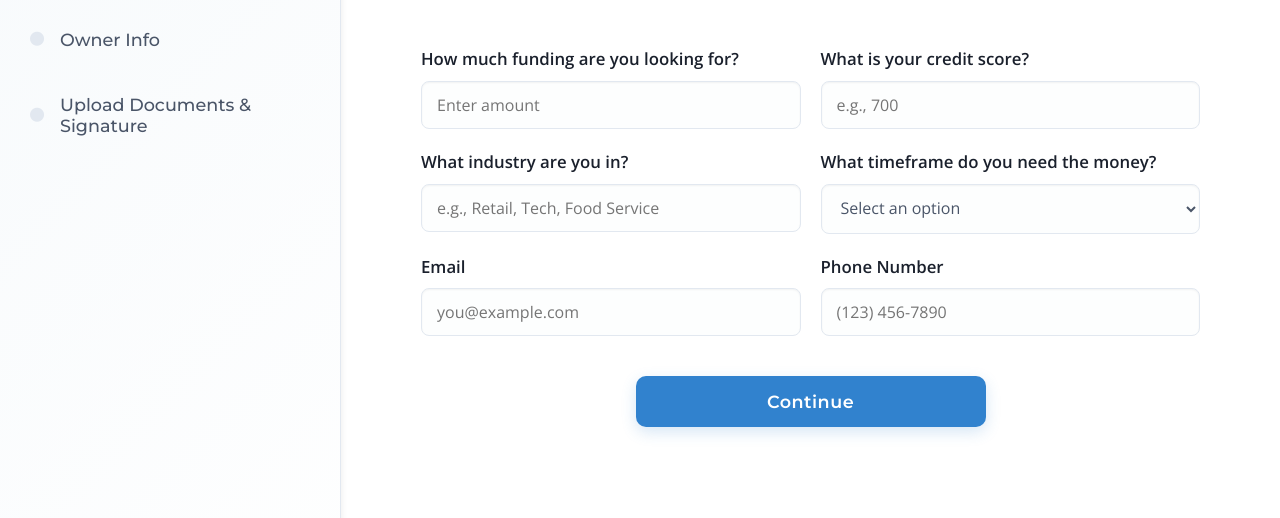
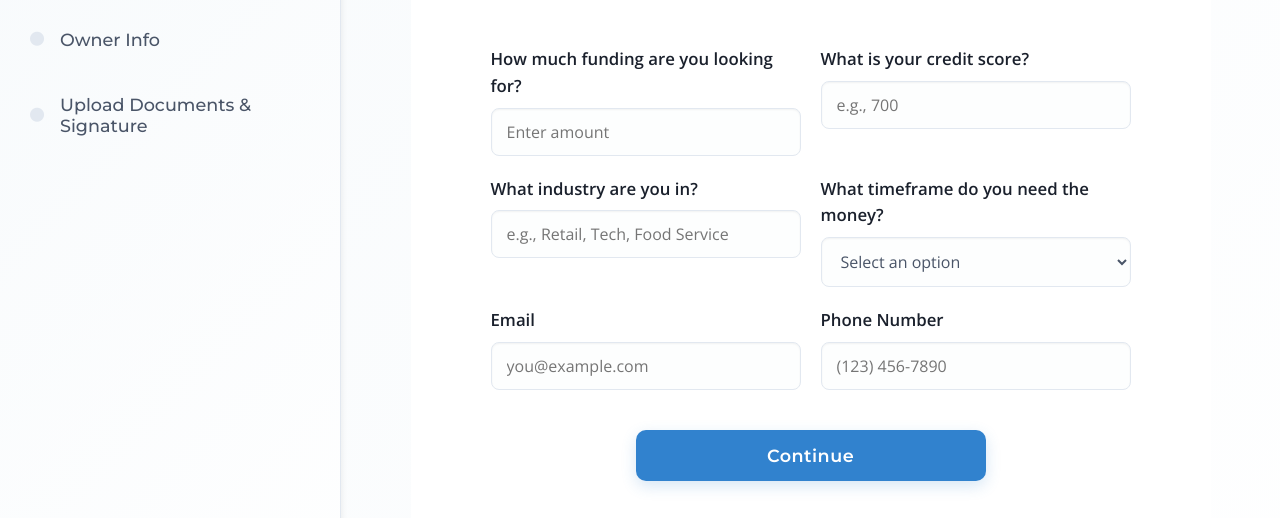
Before and after one commit to mendeOTC/myhtmlsite, a plain HTML site: page 21.html in a window 1280 px wide. Shown: the part 262-780 px from the top of the page. Drawn offline with nearby package versions, Linux system fonts and the light colour scheme.

Commit message:
Update 21.html

```diff
--- a/21.html
+++ b/21.html
@@ -203,27 +203,29 @@
 
         .form-content-area {
             flex-grow: 1;
-            padding: 50px 80px; /* More horizontal padding */
+            /* REMOVED padding: 50px 80px; from here */
             display: flex;
             flex-direction: column;
             align-items: center; /* Center the form sections horizontally */
             background-color: var(--form-bg);
             overflow-y: auto; /* Allow form content to scroll */
+            width: 100%; /* Ensure it takes full available width */
+            max-width: 800px; /* NEW: Constrain the main content area itself */
+            margin: 0 auto; /* NEW: Center the main content area */
         }
 
-        #applicationForm { /* NEW: Apply max-width and centering to the form itself */
-            width: 100%;
-            max-width: 800px;
-            margin: 0 auto;
+        #applicationForm {
+            width: 100%; /* Now takes 100% of the parent form-content-area's constrained width */
+            /* REMOVED max-width and margin from here */
         }
 
         .form-section {
-            width: 100%; /* Now takes 100% of the parent form's constrained width */
-            padding: 0; /* Remove any padding that might affect width */
+            width: 100%; /* Takes 100% of the parent form's width */
+            padding: 50px 80px; /* NEW: Apply padding directly to each section */
             box-shadow: none; /* No box shadow directly on section */
             border: none; /* No border directly on section */
             display: none;
-            /* REMOVED: margin: 0 auto; and max-width: 800px; from here */
+            box-sizing: border-box; /* Ensure padding is included in the width */
         }
 
         .form-section.active {
@@ -540,8 +542,8 @@
             }
 
             .form-content-area {
-                padding: 30px 20px;
-                align-items: stretch; /* Stretch content to fill area */
+                padding: 0; /* No padding on mobile, handled by form-section */
+                max-width: 100%; /* Take full width on small screens */
             }
 
             #applicationForm { /* Responsive adjustment for the form itself */
@@ -549,8 +551,8 @@
             }
 
             .form-section {
+                padding: 30px 20px; /* Adjusted padding for mobile */
                 max-width: 100%; /* On small screens, take full width */
-                /* margin: 0 auto; - Removed as parent form handles this */
             }
 
             .form-section h2 {
```
